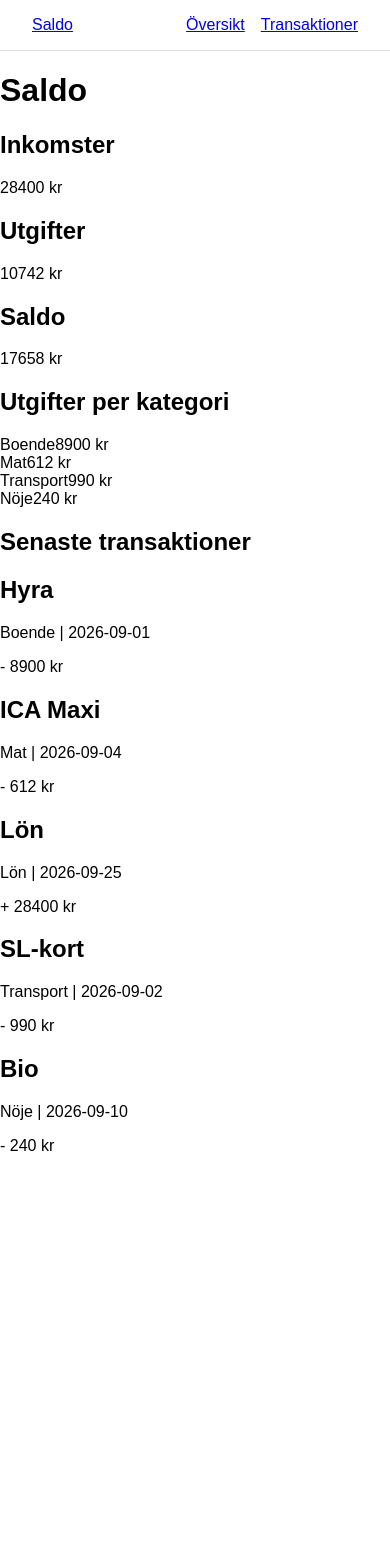
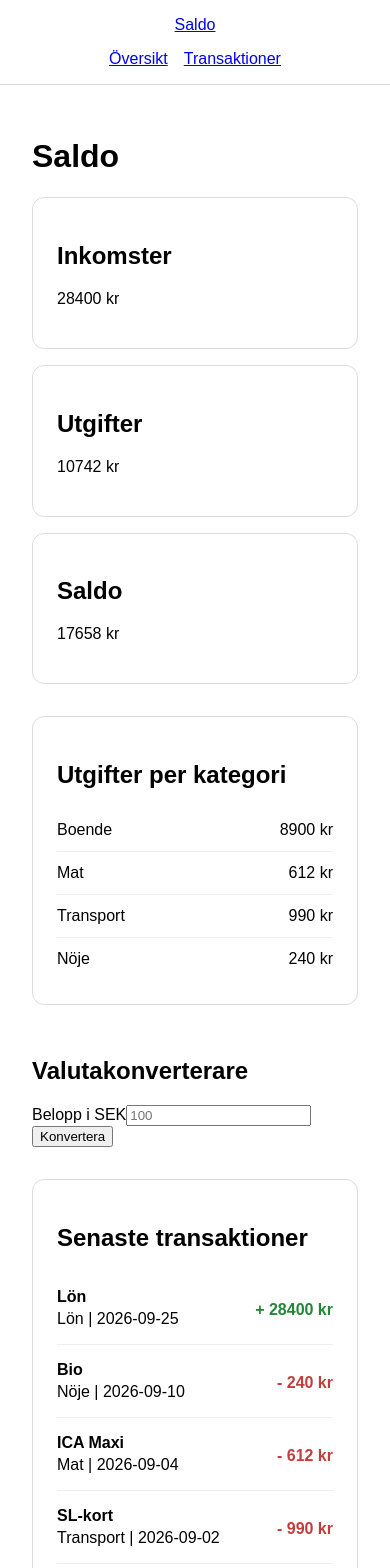
Before and after one commit to shibowie/saldo-app, a React (Vite) app in the folder saldo/: page / in a window 390 px wide. Shown: the top 1568 px of the page. Before the commit the page ends 1171 px from the top, so only its background shows below. Built offline with nearby package versions, Linux system fonts and the light colour scheme.

Commit message:
feat: add dashboard features and responsive design

```diff
--- a/saldo/src/components/CategoryOverview.jsx
+++ b/saldo/src/components/CategoryOverview.jsx
@@ -18,11 +18,11 @@ function CategoryOverview() {
     }, {});
 
     return (
-        <section>
+        <section className="category-overview">
             <h2>Utgifter per kategori</h2>
 
             {Object.entries(categories).map(([category, amount]) => (
-                <div key={category}>
+                <div className="category-row" key={category}>
                     <span>{category}</span>
                     <span>{amount} kr</span>
                 </div>
--- /dev/null
+++ b/saldo/src/components/CurrencyConverter.jsx
@@ -0,0 +1,63 @@
+import { useState } from "react";
+import getExchangeRate from "../services/currencyApi";
+
+function CurrencyConverter() {
+    const [amount, setAmount] = useState("");
+    const [rate, setRate] = useState(null);
+    const [isLoading, setIsLoading] = useState(false);
+    const [error, setError] = useState("");
+    const [inputError, setInputError] = useState("");
+
+    async function handleConvert() {
+        if (!amount || Number(amount) <= 0) {
+            setInputError("Ange ett belopp som är större än 0.");
+            return;
+        }
+
+        setInputError("");
+        setIsLoading(true);
+        setError("");
+
+        try {
+            const exchangeRate = await getExchangeRate("SEK", "EUR");
+
+            setRate(exchangeRate);
+        } catch (error) {
+            setError("Kunde inte hämta växelkursen. Försök igen.");
+        } finally {
+            setIsLoading(false);
+        }
+    }
+
+    return (
+        <section>
+            <h2>Valutakonverterare</h2>
+
+            <label htmlFor="currency-amount">Belopp i SEK</label>
+
+            <input
+                id="currency-amount"
+                type="number"
+                value={amount}
+                onChange={(event) => setAmount(event.target.value)}
+                placeholder="100"
+            />
+
+            {inputError && <p><b>{inputError}</b></p>}
+
+            <button type="button" onClick={handleConvert} disabled={isLoading}>
+                {isLoading ? "Hämtar..." : "Konvertera"}
+            </button>
+
+            {error && <p><b>{error}</b></p>}
+
+            {rate && amount && (
+                <p>
+                    {amount} SEK = {(Number(amount) * rate).toFixed(2)} EUR
+                </p>
+            )}
+        </section>
+    );
+}
+
+export default CurrencyConverter;
--- a/saldo/src/components/SummaryCards.jsx
+++ b/saldo/src/components/SummaryCards.jsx
@@ -14,18 +14,18 @@ function SummaryCards() {
     const balance = income - expenses;
 
     return (
-        <section>
-            <div>
+        <section className="summary-cards">
+            <div className="summary-card">
                 <h2>Inkomster</h2>
                 <p>{income} kr</p>
             </div>
 
-            <div>
+            <div className="summary-card">
                 <h2>Utgifter</h2>
                 <p>{expenses} kr</p>
             </div>
 
-            <div>
+            <div className="summary-card">
                 <h2>Saldo</h2>
                 <p>{balance} kr</p>
             </div>
--- a/saldo/src/components/TransactionForm.jsx
+++ b/saldo/src/components/TransactionForm.jsx
@@ -8,7 +8,9 @@ function TransactionForm() {
     const [amount, setAmount] = useState("");
     const [type, setType] = useState("expense");
     const [category, setCategory] = useState("");
-    const [date, setDate] = useState("");
+    const [date, setDate] = useState(
+        new Date().toISOString().split("T")[0]
+    );
 
     const [titleError, setTitleError] = useState("");
     const [amountError, setAmountError] = useState("");
@@ -20,29 +22,39 @@ function TransactionForm() {
     function handleSubmit(event) {
         event.preventDefault();
 
+        let hasErrors = false;
+
         if (!title.trim()) {
             setTitleError("Beskrivning krävs.");
-            return;
+            hasErrors = true;
+        } else {
+            setTitleError("");
         }
-        setTitleError("");
 
         if (!amount || Number(amount) <= 0) {
             setAmountError("Belopp måste vara större än 0.");
-            return;
+            hasErrors = true;
+        } else {
+            setAmountError("");
         }
-        setAmountError("");
 
         if (!category) {
             setCategoryError("Välj en kategori.");
-            return;
+            hasErrors = true;
+        } else {
+            setCategoryError("");
         }
-        setCategoryError("");
 
         if (!date) {
             setDateError("Välj ett datum.");
+            hasErrors = true;
+        } else {
+            setDateError("");
+        }
+
+        if (hasErrors) {
             return;
         }
-        setDateError("");
 
         const newTransaction = {
             id: Date.now(),
@@ -59,7 +71,7 @@ function TransactionForm() {
         setAmount("");
         setType("expense");
         setCategory("");
-        setDate("");
+        setDate(new Date().toISOString().split("T")[0]);
     }
 
     return (
--- a/saldo/src/components/TransactionItem.jsx
+++ b/saldo/src/components/TransactionItem.jsx
@@ -6,14 +6,16 @@ function TransactionItem({ transaction }) {
         : `- ${transaction.amount}`;
 
     return (
-        <article>
-            <h2>{transaction.title}</h2>
-
-            <p>
-                {transaction.category} | {transaction.date}
+        <article className="transaction-item">
+            <div>
+                <h2>{transaction.title}</h2>
+                <p>
+                    {transaction.category} | {transaction.date}
+                </p>
+            </div>
+            <p className={isIncome ? "income-amount" : "expense-amount"}>
+                {amount} kr
             </p>
-
-            <p>{amount} kr</p>
         </article>
     );
 }
--- a/saldo/src/components/TransactionList.jsx
+++ b/saldo/src/components/TransactionList.jsx
@@ -1,17 +1,48 @@
 import { useTransactions } from "../context/TransactionsContext";
 import TransactionItem from "./TransactionItem";
 
-function TransactionList() {
+function TransactionList({ filter="all", sortOrder="newest" }) {
     const { transactions } = useTransactions();
+
+    const filteredTransactions =
+        filter === "all"
+            ? transactions
+            : transactions.filter(
+                (transaction) => transaction.type === filter
+            );
+
+    const sortedTransactions = [...filteredTransactions].sort((a, b) => {
+        if (sortOrder === "newest") {
+            return new Date(b.date) - new Date(a.date);
+        }
+
+        if (sortOrder === "oldest") {
+            return new Date(a.date) - new Date(b.date);
+        }
+
+        if (sortOrder === "highest") {
+            return b.amount - a.amount;
+        }
+
+        if (sortOrder === "lowest") {
+            return a.amount - b.amount;
+        }
+
+        return 0;
+    });
 
     return (
         <section>
-            {transactions.map((transaction) => (
-                <TransactionItem
-                    key={transaction.id}
-                    transaction={transaction}
-                />
-            ))}
+            {sortedTransactions.length === 0 ? (
+                <p>Inga transaktioner hittades.</p>
+            ) : (
+                sortedTransactions.map((transaction) => (
+                    <TransactionItem
+                        key={transaction.id}
+                        transaction={transaction}
+                    />
+                ))
+            )}
         </section>
     );
 }
--- a/saldo/src/context/TransactionsContext.jsx
+++ b/saldo/src/context/TransactionsContext.jsx
@@ -1,4 +1,5 @@
-import { createContext, useContext, useState } from "react";
+import { createContext, useContext } from "react";
+import useLocalStorage from "../hooks/useLocalStorage";
 
 const TransactionsContext = createContext();
 
@@ -46,8 +47,10 @@ const initialTransactions = [
 ];
 
 export function TransactionsProvider({ children }) {
-    const [transactions, setTransactions] =
-        useState(initialTransactions);
+    const [transactions, setTransactions] = useLocalStorage(
+        "transactions",
+        initialTransactions
+    );
 
     function addTransaction(transaction) {
     setTransactions((currentTransactions) => [
--- /dev/null
+++ b/saldo/src/hooks/useLocalStorage.js
@@ -0,0 +1,19 @@
+import { useEffect, useState } from "react";
+
+function useLocalStorage(key, initialValue) {
+    const [value, setValue] = useState(() => {
+        const savedValue = localStorage.getItem(key);
+
+        return savedValue
+            ? JSON.parse(savedValue)
+            : initialValue;
+    });
+
+    useEffect(() => {
+        localStorage.setItem(key, JSON.stringify(value));
+    }, [key, value]);
+
+    return [value, setValue];
+}
+
+export default useLocalStorage;
--- a/saldo/src/index.css
+++ b/saldo/src/index.css
@@ -131,3 +131,106 @@ header nav {
   display: flex;
   gap: 1rem;
 }
+
+main {
+  max-width: 1200px;
+  margin: 0 auto;
+  padding: 2rem;
+}
+
+.dashboard-grid {
+  display: grid;
+  grid-template-columns: 1fr 1fr;
+  gap: 2rem;
+}
+
+.summary-cards {
+  display: grid;
+  grid-template-columns: repeat(3, 1fr);
+  gap: 1rem;
+  margin-bottom: 2rem;
+}
+
+.summary-card {
+  padding: 1.5rem;
+  border: 1px solid #ddd;
+  border-radius: 12px;
+}
+
+.category-overview {
+  padding: 1.5rem;
+  border: 1px solid #ddd;
+  border-radius: 12px;
+}
+
+.category-row {
+  display: flex;
+  justify-content: space-between;
+  padding: 0.75rem 0;
+  border-bottom: 1px solid #eee;
+}
+
+.category-row:last-child {
+  border-bottom: none;
+}
+
+.recent-transactions {
+  padding: 1.5rem;
+  border: 1px solid #ddd;
+  border-radius: 12px;
+}
+
+.transaction-item {
+  display: flex;
+  justify-content: space-between;
+  align-items: center;
+  padding: 1rem 0;
+  border-bottom: 1px solid #eee;
+}
+
+.transaction-item:last-child {
+  border-bottom: none;
+}
+
+.transaction-item h2 {
+  margin: 0;
+  font-size: 1rem;
+}
+
+.transaction-item p {
+  margin: 0.25rem 0 0;
+}
+
+.income-amount {
+  color: #218739;
+  font-weight: 600;
+}
+
+.expense-amount {
+  color: #c43d3d;
+  font-weight: 600;
+}
+
+
+
+
+@media (max-width: 768px) {
+  .dashboard-grid {
+    grid-template-columns: 1fr;
+  }
+
+  header {
+    flex-direction: column;
+    gap: 1rem;
+    padding: 1rem;
+  }
+
+  header nav {
+    width: 100%;
+    justify-content: center;
+  }
+
+  .summary-cards {
+    grid-template-columns: 1fr;
+  }
+}
--- a/saldo/src/pages/Dashboard.jsx
+++ b/saldo/src/pages/Dashboard.jsx
@@ -1,6 +1,7 @@
 import SummaryCards from "../components/SummaryCards";
 import CategoryOverview from "../components/CategoryOverview";
 import TransactionList from "../components/TransactionList";
+import CurrencyConverter from "../components/CurrencyConverter";
 
 function Dashboard() {
     return (
@@ -10,10 +11,11 @@ function Dashboard() {
 
                 <SummaryCards />
 
-                <section>
+                <section className="dashboard-grid">
                     <CategoryOverview />
+                    <CurrencyConverter />
 
-                    <div>
+                    <div className="recent-transactions">
                         <h2>Senaste transaktioner</h2>
                         <TransactionList />
                     </div>
--- a/saldo/src/pages/Transactions.jsx
+++ b/saldo/src/pages/Transactions.jsx
@@ -1,13 +1,44 @@
+import { useState } from "react";
+
 import TransactionForm from "../components/TransactionForm";
 import TransactionList from "../components/TransactionList";
 
 function Transactions() {
+    const [filter, setFilter] = useState("all");
+    const [sortOrder, setSortOrder] = useState("newest");
 
     return (
         <main>
             <h1>Transactions</h1>
+
+            <label htmlFor="transaction-filter">Visa:</label>
+            <select
+                id="transaction-filter"
+                value={filter}
+                onChange={(event) => setFilter(event.target.value)}
+            >
+                <option value="all">Alla</option>
+                <option value="income">Inkomster</option>
+                <option value="expense">Utgifter</option>
+            </select>
+
+            <label htmlFor="transaction-sort">Sortera:</label>
+            <select
+                id="transaction-sort"
+                value={sortOrder}
+                onChange={(event) => setSortOrder(event.target.value)}
+            >
+                <option value="newest">Nyast först</option>
+                <option value="oldest">Äldst först</option>
+                <option value="highest">Högsta belopp</option>
+                <option value="lowest">Lägsta belopp</option>
+            </select>
+
             <TransactionForm />
-            <TransactionList />
+            <TransactionList
+                filter={filter}
+                sortOrder={sortOrder}
+            />
         </main>
     );
 }
--- /dev/null
+++ b/saldo/src/services/currencyApi.js
@@ -0,0 +1,15 @@
+async function getExchangeRate(from, to) {
+    const response = await fetch(
+        `https://api.frankfurter.dev/v2/rate/${from}/${to}`
+    );
+
+    if (!response.ok) {
+        throw new Error("Kunde inte hämta växelkurs.");
+    }
+
+    const data = await response.json();
+
+    return data.rate;
+}
+
+export default getExchangeRate;
```
